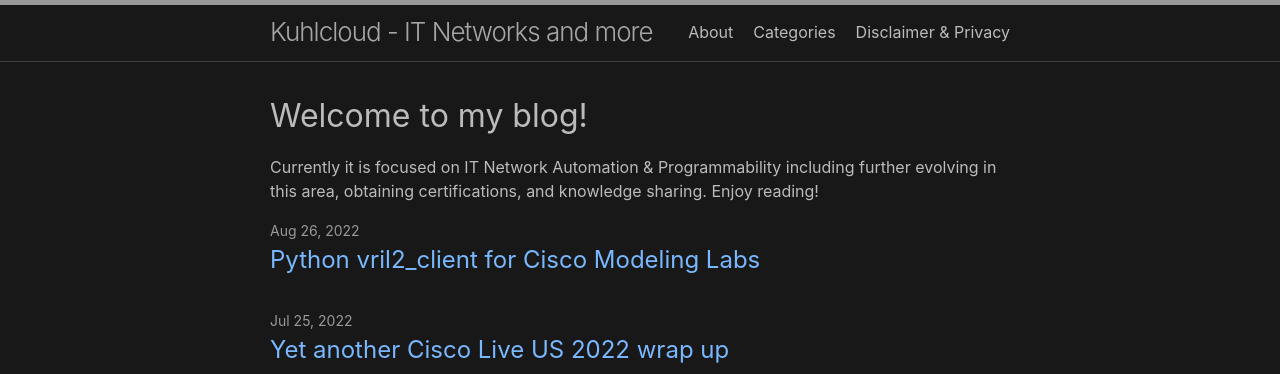
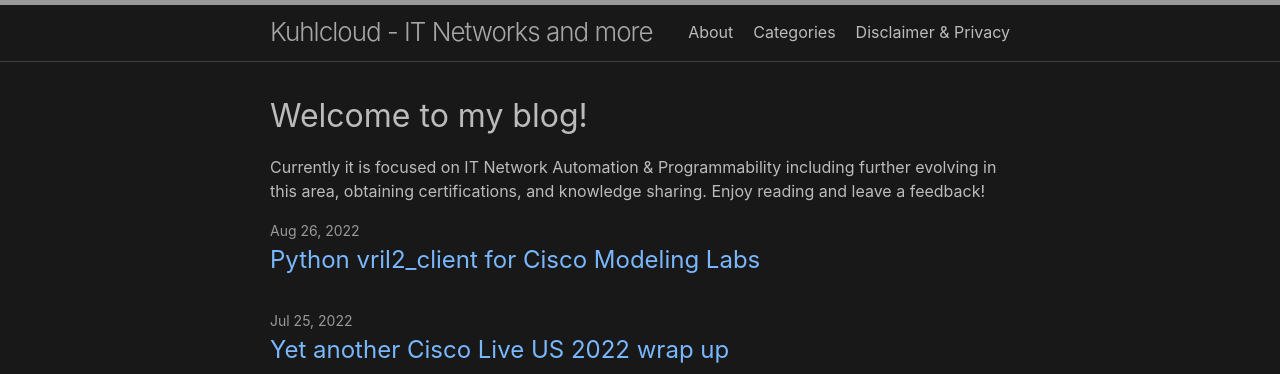
Before and after one commit to daniel1820815/daniel1820815.github.io, a Jekyll site: the page built from index.md, in a window 1280 px wide. Shown: the top 374 px of the page. Built offline with Jekyll 4.4.1, drawn with Linux system fonts in a browser that asks for light colours.

Commit message:
updated description

```diff
--- a/_config.yml
+++ b/_config.yml
@@ -6,7 +6,7 @@ author:
 description: >- # this means to ignore newlines until "baseurl:"
   Currently it is focused on IT Network Automation & Programmability
   including further evolving in this area, obtaining certifications,
-  and knowledge sharing. Enjoy reading!
+  and knowledge sharing. Enjoy reading and leave a feedback!
 baseurl: "" # the subpath of your site, e.g. /blog
 url: https://blog.kuhlcloud.de # the base hostname & protocol for your site, e.g. http://example.com
 social:
```
